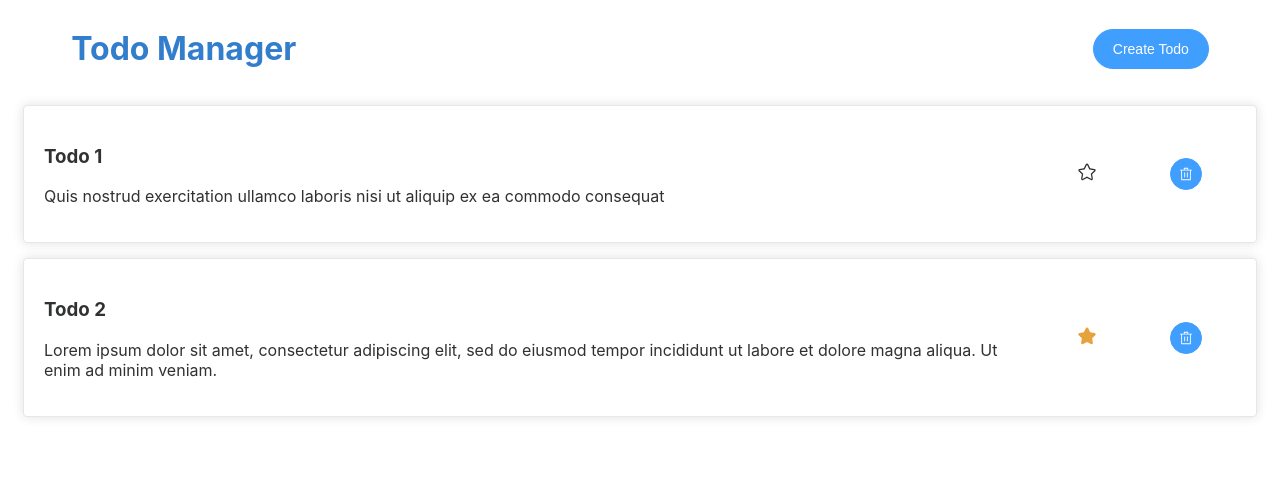
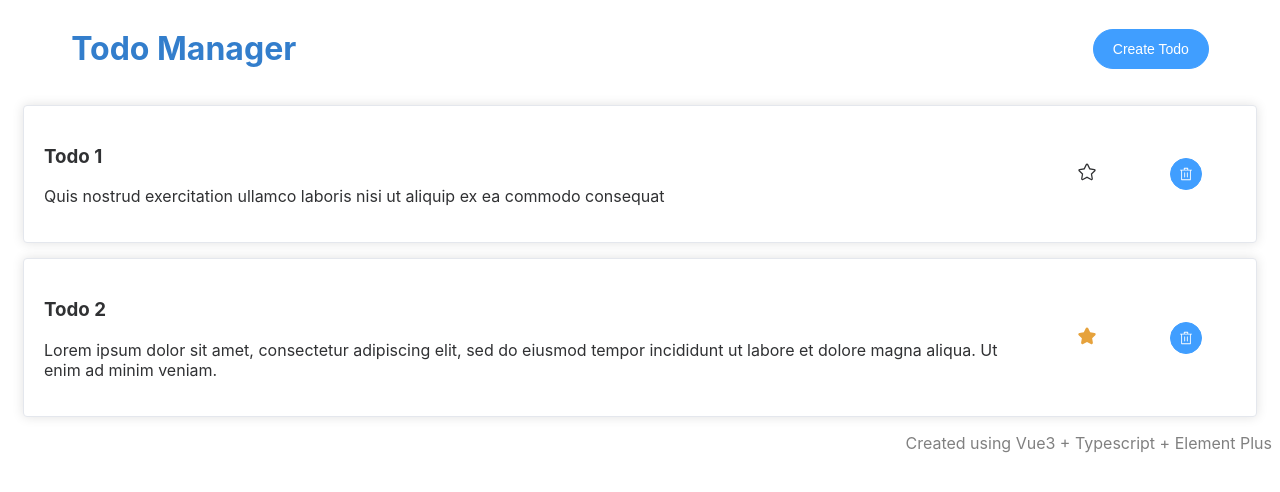
Before and after one commit to shubhambajare/todo, a Vue app: page / in a window 1280 px wide. Shown: the top 492 px of the page. Built offline with nearby package versions, Linux system fonts and the light colour scheme.

Commit message:
footer added

```diff
--- a/src/App.vue
+++ b/src/App.vue
@@ -12,6 +12,7 @@
   <CreateTodo v-if="isCreateTodo" @add-todo="(todo) => addTodo(todo)" @close="isCreateTodo = false" />
   <ToDoCard v-for="todo in todoList" :todo="todo" @delete-todo="(todo) => deleteTodo(todo)"
     @toggle-imp="(title) => toggleImp(title)" />
+  <p style="text-align: right; color: gray">Created using Vue3 + Typescript + Element Plus</p>
 </template>
 
 <script setup lang="ts">
```
